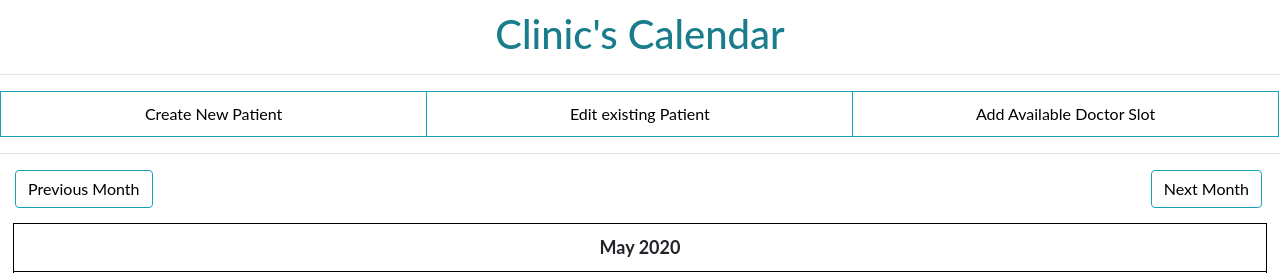
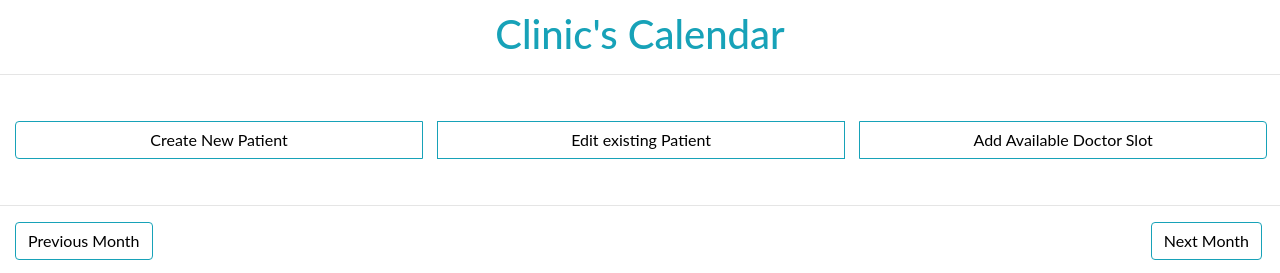
Before and after one commit to impact-oriented-programming/clinic, a Django app: page /clinic_calendar/ in a window 1280 px wide. Shown: the top 273 px of the page. Run offline with Django 3.2, Linux system fonts and the light colour scheme; data that the repository does not hold is empty; some libraries are stand-ins or nearby versions.

Commit message:
buttons looking good

```diff
--- a/clinic/clinic_calendar/static/clinic_calendar/styles.css
+++ b/clinic/clinic_calendar/static/clinic_calendar/styles.css
@@ -83,21 +83,5 @@ a {
 }
 
 .btn-group button {
-  background-color :transparent; /* White background */
-  border: 1px solid #17a2b8; /* Blue border */
-  color: black; /* White text */
-  padding: 10px 24px; /* Some padding */
-  cursor: pointer; /* Pointer/hand icon */
   float: left; /* Float the buttons side by side */
 }
-
-.btn-group button:not(:last-child) {
-  border-right: none; /* Prevent double borders */
-}
-
-
-
-/* Add a background color on hover */
-.btn-group button:hover {
-  background-color: #118496;
-}
--- a/clinic/clinic_calendar/templates/clinic_calendar/calendar.html
+++ b/clinic/clinic_calendar/templates/clinic_calendar/calendar.html
@@ -14,12 +14,12 @@
   <title>Clinic Calendar</title>
 </head>
 <body>
-  <h1 class="title", style="text-align:center; color:#197d8c"> Clinic's Calendar</h1>
+  <h1 class="title", style="text-align:center; color:#17a2b8"> Clinic's Calendar</h1>
   <hr>
-  <div class="btn-group" style="width:100%">
-    <button style="width:33.3%">Create New Patient</button>
-    <button style="width:33.3%">Edit existing Patient</button>
-    <button style="width:33.3%">Add Available Doctor Slot</button>
+  <div class="btn-group clearfix" style="width: 99%">
+    <button class="btn btn-info left clearfix" style="width:33.3%">Create New Patient</button>
+    <button class="btn btn-info left clearfix" style="width:33.3%">Edit existing Patient</button>
+    <button class="btn btn-info left clearfix" style="width:33.3%">Add Available Doctor Slot</button>
   </div>
   <hr>
   <div class="clearfix">
```
